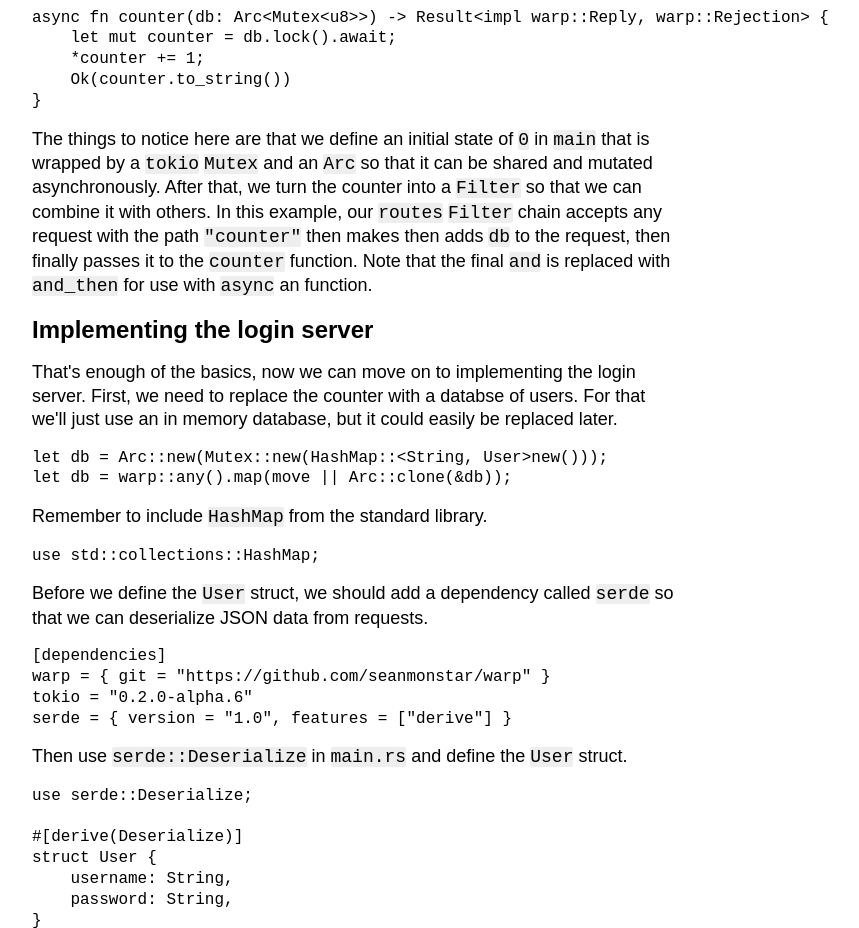
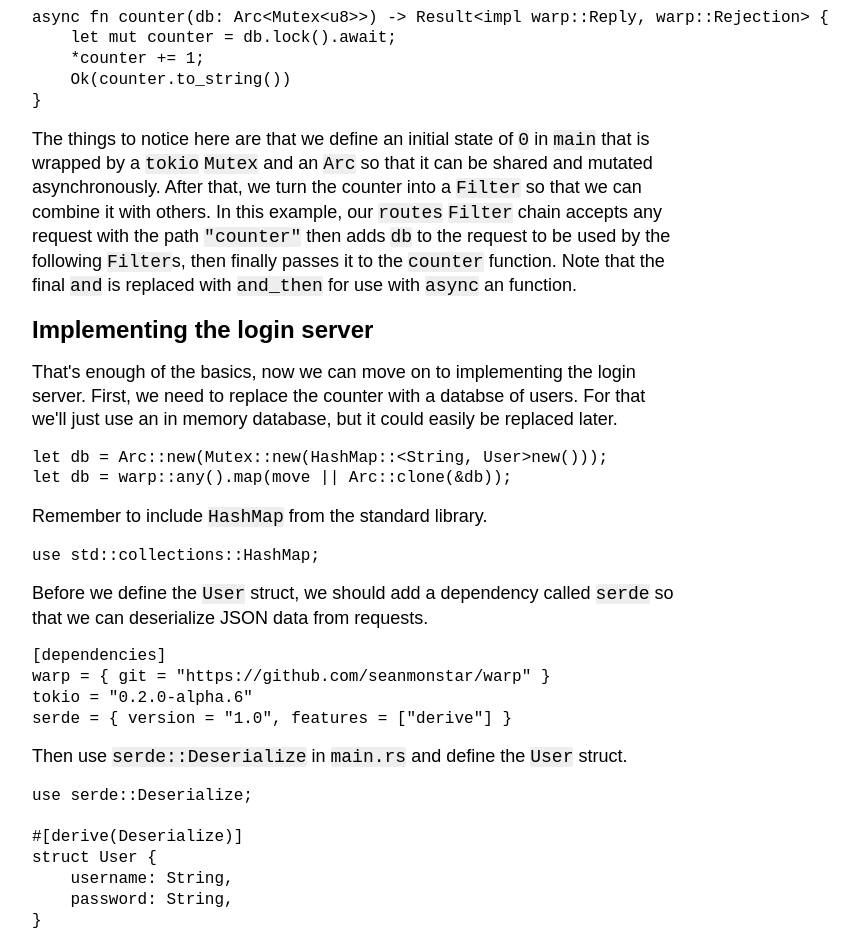
Before and after one commit to joshua-cooper/personal-blog-v3, a Gatsby site: page /posts/warp_login_server_tutorial in a window 1280 px wide. Shown: the part 1920-2848 px from the top of the page, without its empty margins (282-1141 px from the left). Built offline with nearby package versions, Linux system fonts and the light colour scheme; Gatsby itself is replaced by a stand-in of ours; some packages are replaced by stand-ins of ours; code samples lack their colours.

Commit message:
Fixed typo and reworded a sentence

```diff
--- a/src/posts/warp_login_server.md
+++ b/src/posts/warp_login_server.md
@@ -97,7 +97,7 @@ async fn counter(db: Arc<Mutex<u8>>) -> Result<impl warp::Reply, warp::Rejection
 
 The things to notice here are that we define an initial state of `0` in `main` that is wrapped by a `tokio` `Mutex` and an `Arc` so that it can be shared and mutated asynchronously.
 After that, we turn the counter into a `Filter` so that we can combine it with others.
-In this example, our `routes` `Filter` chain accepts any request with the path `"counter"` then makes then adds `db` to the request, then finally passes it to the `counter` function.
+In this example, our `routes` `Filter` chain accepts any request with the path `"counter"` then adds `db` to the request to be used by the following `Filter`s, then finally passes it to the `counter` function.
 Note that the final `and` is replaced with `and_then` for use with `async` an function.
 
 ## Implementing the login server
```
